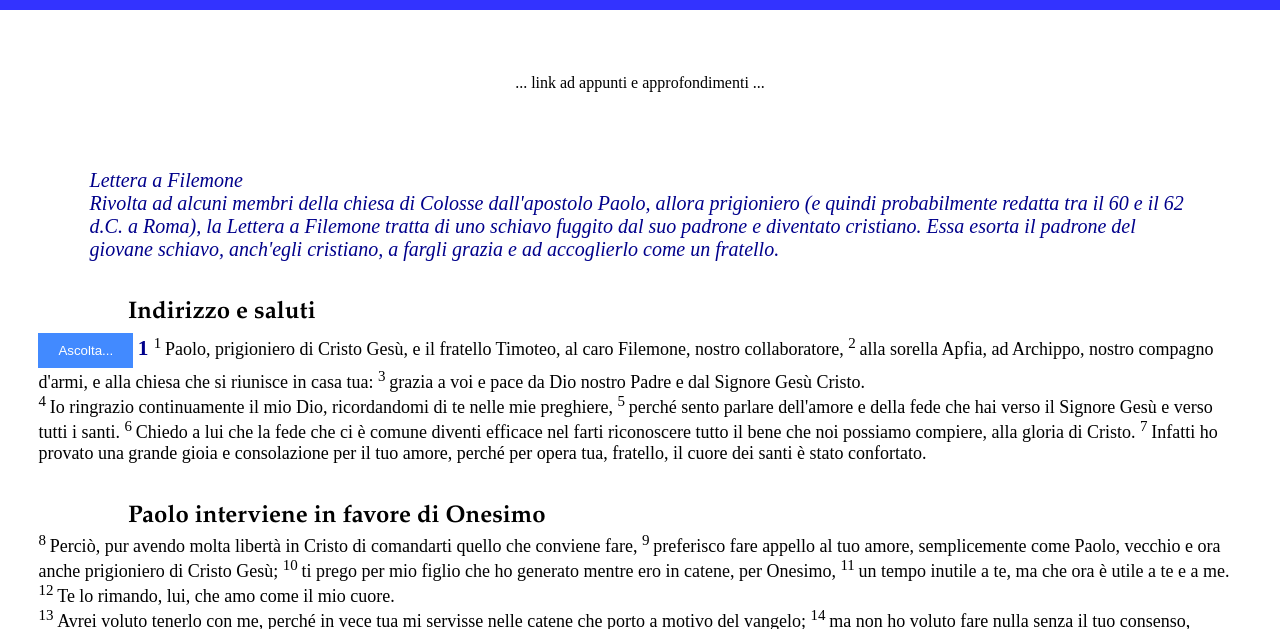
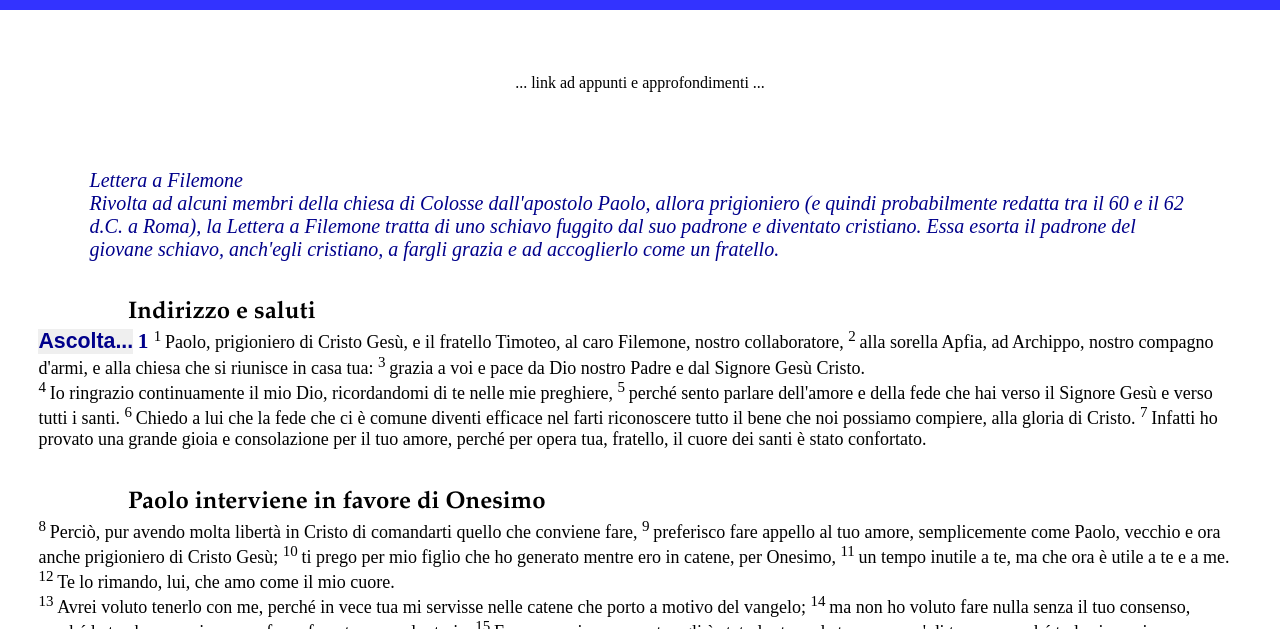
Before and after one commit to Fabio-byte/Repository01, a plain HTML site: page NR06_57_Filemone.html in a window 1280 px wide. Shown: the part 167-796 px from the top of the page. Drawn offline with nearby package versions, Linux system fonts and the light colour scheme.

Commit message:
Color NR06_57_Filemone.html

```diff
--- a/NR06_57_Filemone.html
+++ b/NR06_57_Filemone.html
@@ -57,7 +57,7 @@
     <h3 class="h3">Indirizzo e saluti</h3>
 
     <p class="p"><!-- Bottone audio. Funzione in Mega_Menu3.js -->
-        <button class="button_audio" onclick="openAudio('Audio_45_57_Paolo/NR06_57_01_Filemone.mp3')">Ascolta...</button>
+        <button class="color_of_chapter" onclick="openAudio('Audio_45_57_Paolo/NR06_57_01_Filemone.mp3')">Ascolta...</button>
         <span class="color_of_chapter">1 </span> <!-- Bottone audio di prova per Github -->
         <sup>1 </sup> Paolo, prigioniero di Cristo Gesù, e il fratello Timoteo,
         al caro Filemone, nostro collaboratore, <sup>2 </sup> alla sorella
```
